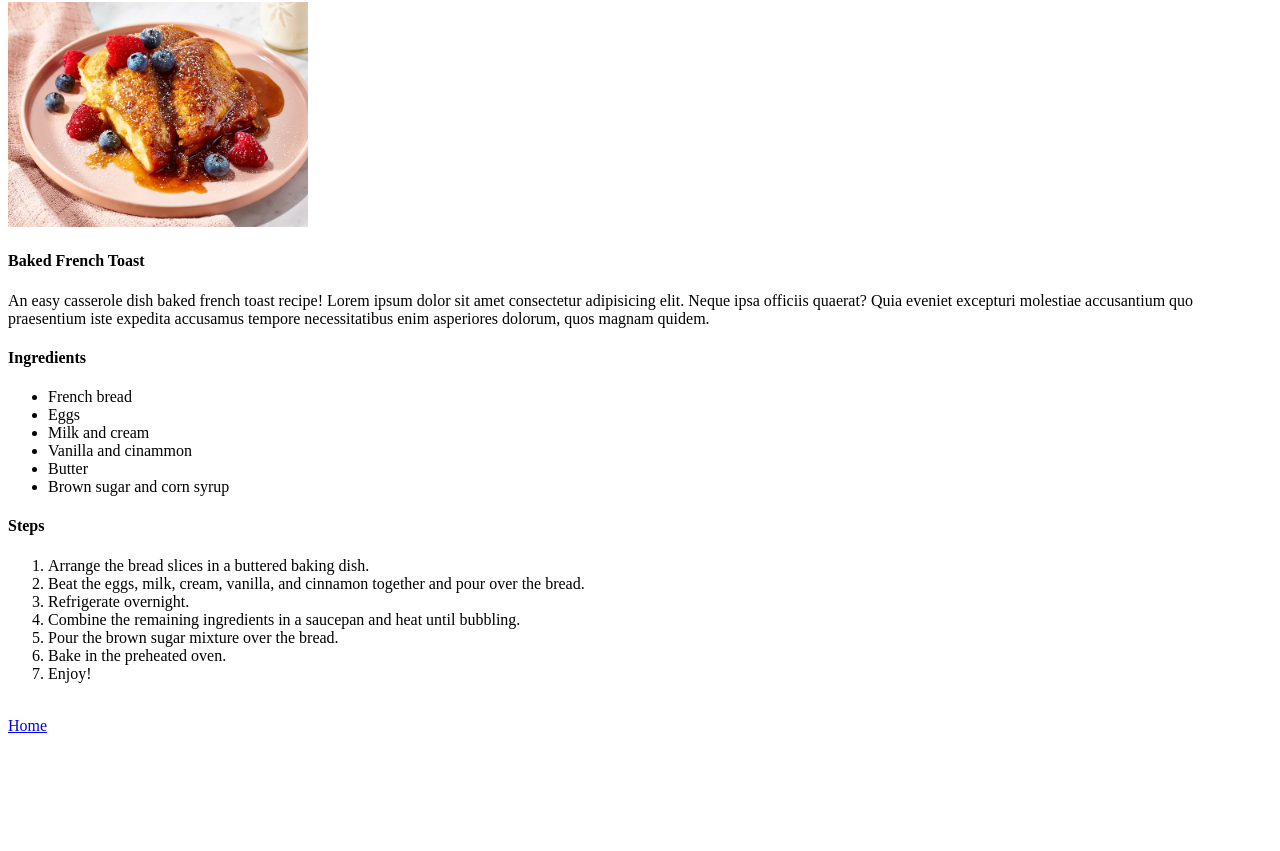
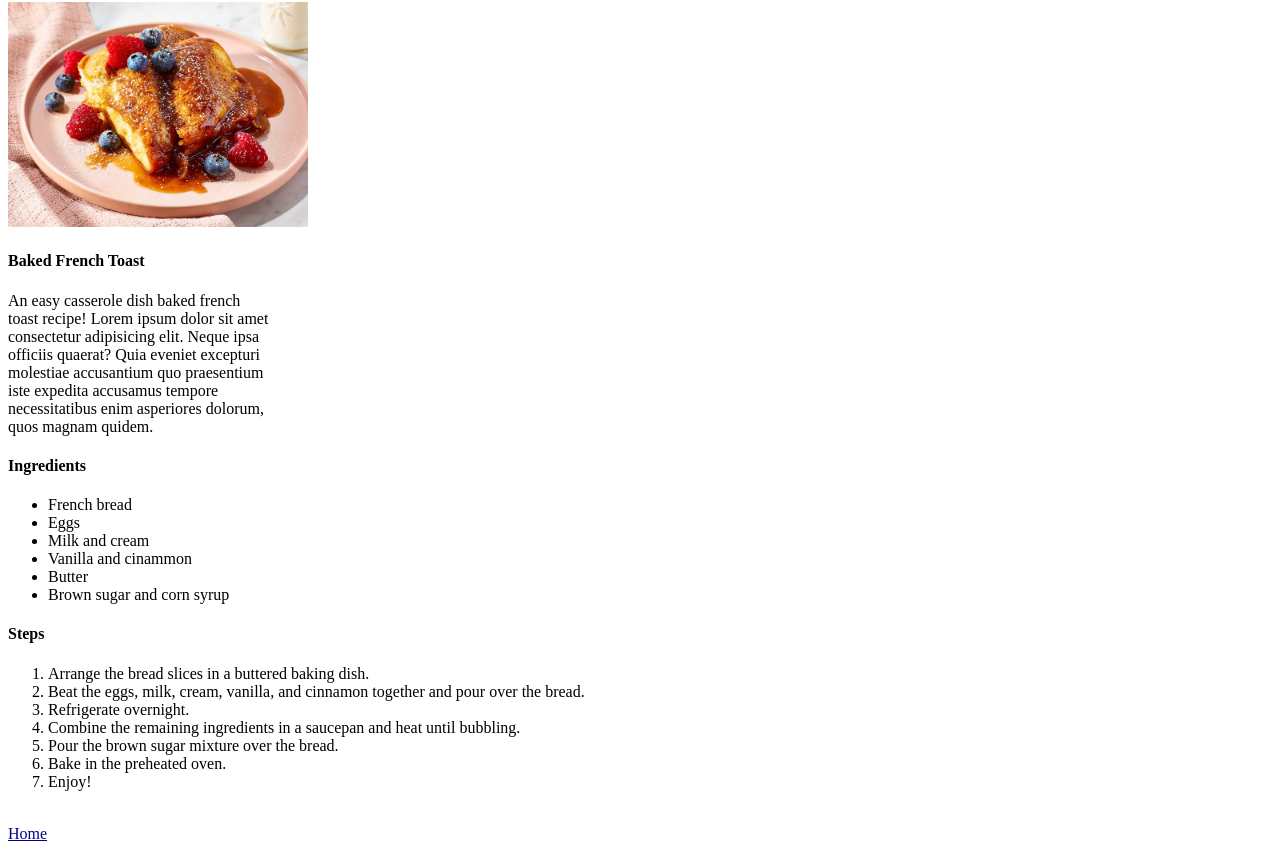
Before and after one commit to nickyaremovich/odin-recipes, a plain HTML site: page recipes/frenchtoast.html in a window 1280 px wide. Shown: the part 78-929 px from the top of the page. Before the commit the page ends 821 px from the top, so only its background shows below. Drawn offline with Linux system fonts and the light colour scheme.

Commit message:
add styles sheet and simple styling to pages

```diff
--- a/recipes/frenchtoast.html
+++ b/recipes/frenchtoast.html
@@ -4,12 +4,13 @@
     <meta charset="UTF-8">
     <meta name="viewport" content="width=device-width, initial-scale=1.0">
     <title>Baked French Toast</title>
+    <link rel="stylesheet" href="styles.css">
 </head>
 <body>
     <h1>Baked French Toast</h1>
     <img src="../img/frenchtoast.png" alt="two slices of french toast with syrup and berries" width="300">
     <h4>Baked French Toast</h4>
-    <p>An easy casserole dish baked french toast recipe! Lorem ipsum dolor sit amet consectetur adipisicing elit. Neque ipsa officiis quaerat? Quia eveniet excepturi molestiae accusantium quo praesentium iste expedita accusamus tempore necessitatibus enim asperiores dolorum, quos magnam quidem.</p>
+    <p id="desc">An easy casserole dish baked french toast recipe! Lorem ipsum dolor sit amet consectetur adipisicing elit. Neque ipsa officiis quaerat? Quia eveniet excepturi molestiae accusantium quo praesentium iste expedita accusamus tempore necessitatibus enim asperiores dolorum, quos magnam quidem.</p>
     <h4>Ingredients</h4>
     <ul>
         <li>French bread</li>
--- /dev/null
+++ b/recipes/styles.css
@@ -0,0 +1,12 @@
+h1 {
+    color: black;
+}
+a {
+    color: darkblue;
+}
+a:hover {
+    color: darkred;
+}
+#desc {
+    margin-right: 1000px;
+}
```
Also changed, not shown: recipes/index.html (renamed from index.html, +1 -0 lines).
